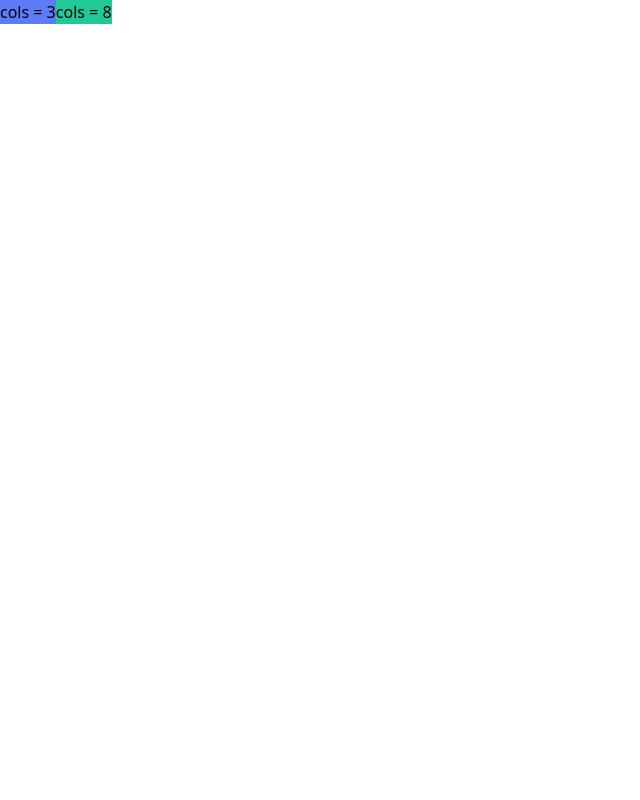
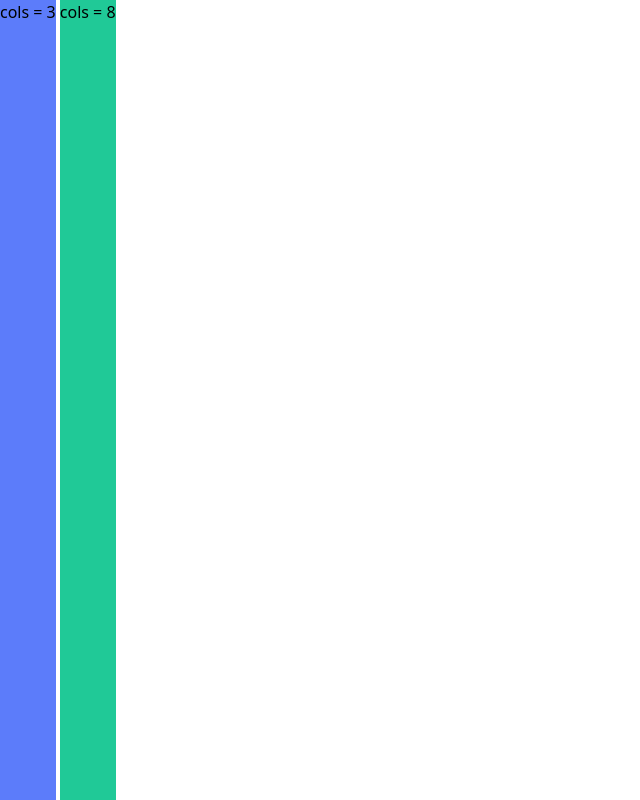
Before and after one commit to sangosteve/ui, a Next.js app: page / in a window 1280 px wide. Shown: the whole page, without its empty margins (0-640 px from the left). Built offline with nearby package versions, Linux system fonts and the light colour scheme.

Commit message:
Separate Grid and Item component

```diff
--- a/app/components/ui/Grid/Grid.tsx
+++ b/app/components/ui/Grid/Grid.tsx
@@ -1,24 +1,28 @@
 import React from "react";
+import { twMerge } from "tailwind-merge";
+import { cva, VariantProps } from "class-variance-authority";
 
 type Cols = 1 | 2 | 3 | 4 | 5 | 6 | 7 | 8 | 9 | 10 | 11 | 12;
 
 interface GridProps {
   children: React.ReactNode;
-  container?: React.ReactNode;
-  item?: boolean;
+  gap?: "xs" | "sm" | "md" | "lg";
 }
 
 interface ItemProps {
   children: React.ReactNode;
-  cols: Cols;
+  cols?: Cols;
 }
 
 const Item = ({ children, cols }: ItemProps) => {
-  return <div className={`flex basis-${(cols / 12) * 100}% `}>{children}</div>;
+  // return <div className={`flex basis-1/12`}>{children}</div>;
+  return <div className={`flex basis-${cols}/12`}>{children}</div>;
 };
 
-const Grid = ({ children, container, item }: GridProps) => {
-  return <div className={`flex w-full`}>{children}</div>;
+const Grid = ({ children }: GridProps) => {
+  return (
+    <div className={`w-screen h-screen flex flex-wrap gap-1`}>{children}</div>
+  );
 };
 
 Grid.Item = Item;
--- a/app/page.tsx
+++ b/app/page.tsx
@@ -11,11 +11,11 @@ export default function Home() {
   return (
     <div className="w-screen h-screen ">
       <Grid>
-        <Grid.Item cols={3}>
-          <div className="bg-indigo-500">cols = 3</div>
+        <Grid.Item cols={4}>
+          <div className="bg-indigo-500 w-full">cols = 3</div>
         </Grid.Item>
         <Grid.Item cols={7}>
-          <div className="bg-green-500">cols = 8</div>
+          <div className="bg-green-500 w-full">cols = 8</div>
         </Grid.Item>
       </Grid>
     </div>
```
